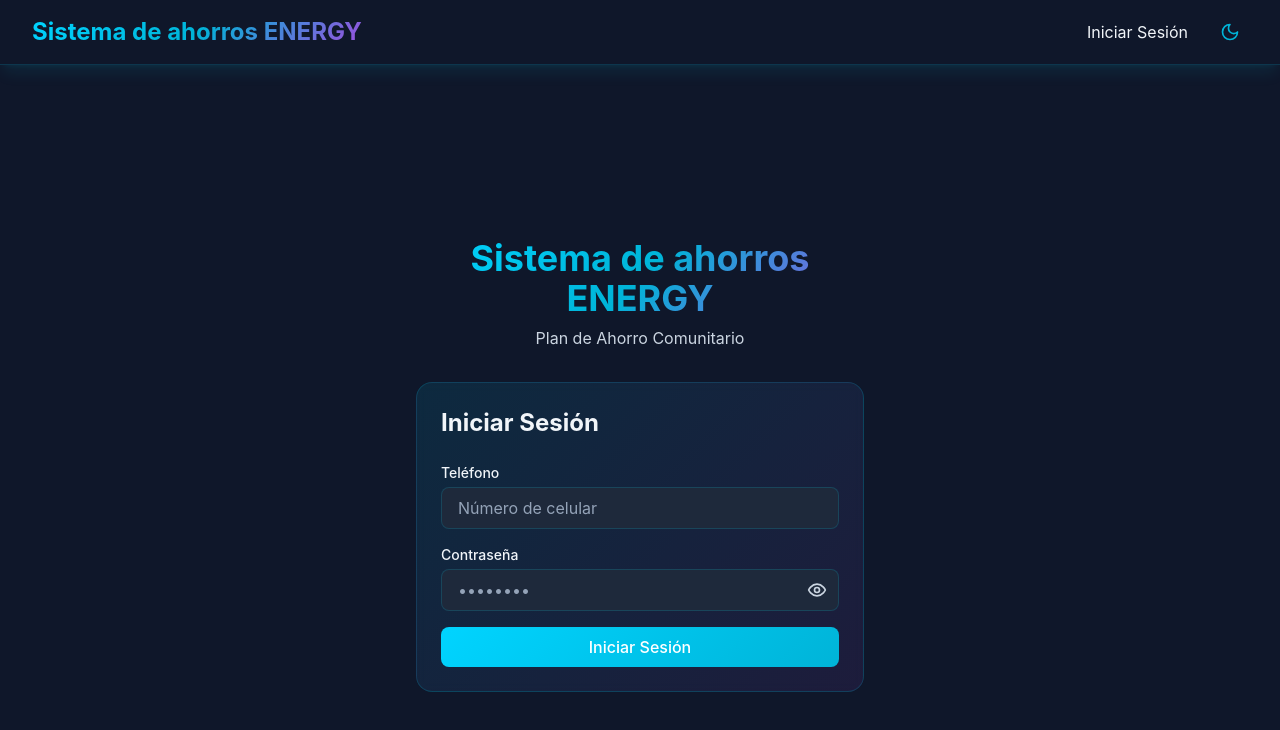
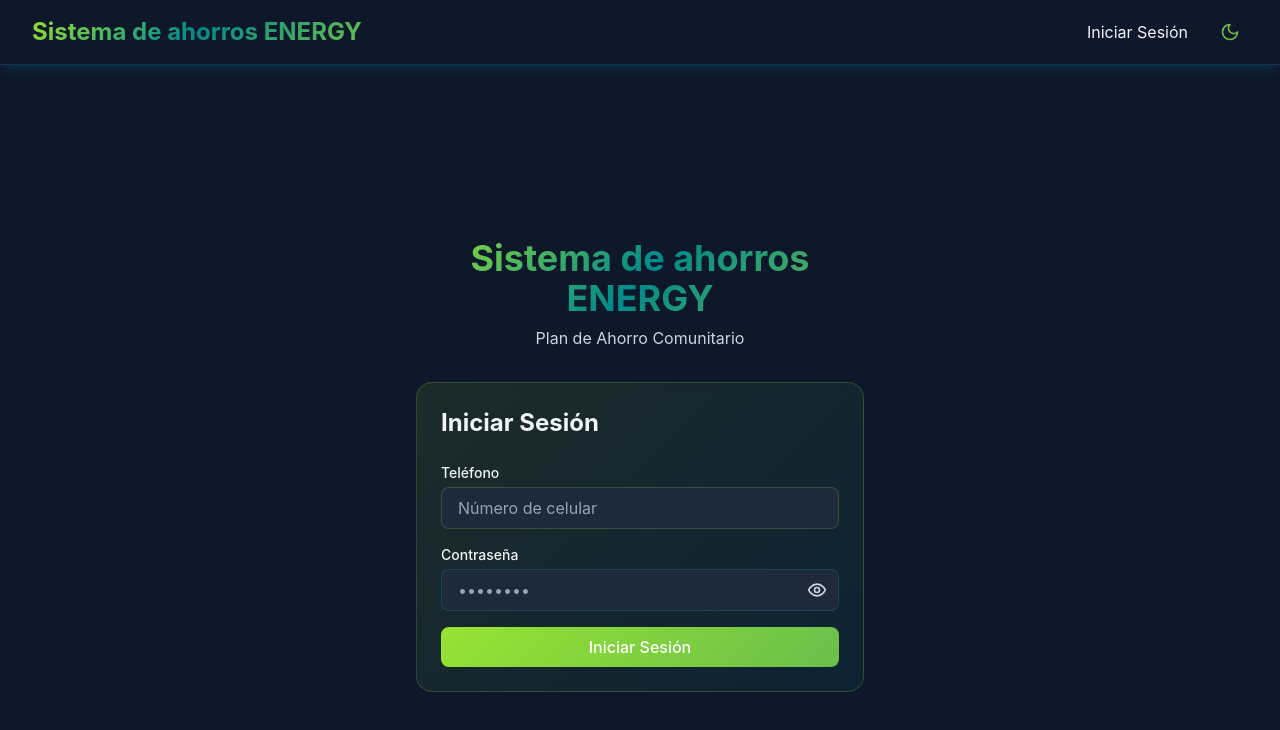
Before and after one commit to getc21/AhorrosKingdomFront, a Next.js app: page /login in a window 1280 px wide. Shown: the top 730 px of the page. Built offline with nearby package versions, Linux system fonts and the light colour scheme.

Commit message:
Update UI colors to lime/teal theme from Flutter design

```diff
--- a/src/pages/index.js
+++ b/src/pages/index.js
@@ -61,7 +61,7 @@ export default function HomePage() {
       </div>
 
       {/* Plans Section */}
-      <div className="bg-bg-card py-20 px-4 border-t border-cyan-500/20">
+      <div className="bg-bg-card py-20 px-4 border-t border-lime-400/20">
         <div className="max-w-6xl mx-auto">
           <h2 className="text-4xl font-bold text-center gradient-text mb-16">
             Planes Disponibles
@@ -69,7 +69,7 @@ export default function HomePage() {
 
           <div className="grid grid-cols-1 md:grid-cols-2 gap-8">
             {/* Plan 1 */}
-            <div className="card border-l-4 border-cyan-500 hover:border-l-primary transition-all duration-300">
+            <div className="card border-l-4 border-lime-400 hover:border-l-primary transition-all duration-300">
               <h3 className="text-2xl font-bold text-primary mb-2">🏕️ Campamento 2027</h3>
               <p className="text-text-secondary mb-4">
                 Ahorra para disfrutar del campamento comunitario del año 2027.
--- a/src/pages/login.js
+++ b/src/pages/login.js
@@ -55,7 +55,7 @@ export default function LoginPage() {
           <p className="text-text-secondary">Plan de Ahorro Comunitario</p>
         </div>
 
-        <div className="card bg-gradient-card border border-cyan-500/30">
+        <div className="card bg-gradient-card border border-lime-400/30">
           <h2 className="text-2xl font-bold text-text-primary mb-6">Iniciar Sesión</h2>
 
           {error && (
@@ -76,7 +76,7 @@ export default function LoginPage() {
                 onChange={handleChange}
                 placeholder="Número de celular"
                 required
-                className="w-full px-4 py-2 bg-bg-card border border-cyan-500/20 rounded-lg focus:outline-none focus:ring-2 focus:ring-primary text-text-primary placeholder-text-disabled"
+                className="w-full px-4 py-2 bg-bg-card border border-lime-400/20 rounded-lg focus:outline-none focus:ring-2 focus:ring-primary text-text-primary placeholder-text-disabled"
               />
             </div>
 
--- a/src/pages/ranking.js
+++ b/src/pages/ranking.js
@@ -142,7 +142,7 @@ export default function RankingPage() {
                       className={`border-b border-gray-200 dark:border-gray-700 transition-colors text-xs sm:text-sm ${
                         currentUserPosition === index
                           ? 'bg-accent/20 font-semibold'
-                          : 'hover:bg-cyan-500/10'
+                          : 'hover:bg-lime-500/10'
                       }`}
                     >
                       <td className="px-2 sm:px-4 py-2 sm:py-4 text-center">
--- a/src/pages/reportes.js
+++ b/src/pages/reportes.js
@@ -302,7 +302,7 @@ export default function ReportesPage() {
                 <div className="overflow-x-auto">
                   <table className="w-full text-sm">
                     <thead>
-                      <tr className="border-b-2 border-cyan-500/30 bg-cyan-500/5">
+                      <tr className="border-b-2 border-lime-400/30 bg-lime-500/5">
                         <th className="text-left py-3 px-4 font-bold text-primary">Evento</th>
                         <th className="text-center py-3 px-4 font-bold text-primary">Depósitos</th>
                         <th className="text-center py-3 px-4 font-bold text-primary">Usuarios</th>
@@ -314,7 +314,7 @@ export default function ReportesPage() {
                       {reportData.eventData.map((event, index) => {
                         const progress = event.goal > 0 ? ((event.totalSaved / event.goal) * 100).toFixed(2) : 0;
                         return (
-                          <tr key={index} className="border-b border-cyan-500/20 hover:bg-cyan-500/10 transition-colors duration-200">
+                          <tr key={index} className="border-b border-lime-400/20 hover:bg-lime-500/10 transition-colors duration-200">
                             <td className="py-3 px-4 font-medium text-text-primary">{event.name}</td>
                             <td className="text-center py-3 px-4 text-secondary font-semibold">{event.deposits}</td>
                             <td className="text-center py-3 px-4 text-primary font-semibold">{event.uniqueUsers}</td>
@@ -334,7 +334,7 @@ export default function ReportesPage() {
                         );
                       })}
                       {/* Row with totals */}
-                      <tr className="border-t-2 border-cyan-500/30 bg-cyan-500/5 font-bold">
+                      <tr className="border-t-2 border-lime-400/30 bg-lime-500/5 font-bold">
                         <td className="py-3 px-4 text-primary">TOTAL DEL SISTEMA</td>
                         <td className="text-center py-3 px-4 text-secondary">{reportData.totalDeposits}</td>
                         <td className="text-center py-3 px-4 text-primary">{reportData.totalUsers}</td>
--- a/src/styles/globals.css
+++ b/src/styles/globals.css
@@ -40,11 +40,11 @@ button {
 }
 
 .btn-primary {
-  @apply px-4 py-2 bg-gradient-btn text-white rounded-lg font-medium hover:shadow-lg hover:shadow-cyan-500/50 transition-all duration-300;
+  @apply px-4 py-2 bg-gradient-btn text-white rounded-lg font-medium hover:shadow-lg hover:shadow-lime-400/50 transition-all duration-300;
 }
 
 .btn-secondary {
-  @apply px-4 py-2 bg-secondary text-white rounded-lg font-medium hover:shadow-lg hover:shadow-blue-500/50 transition-all duration-300;
+  @apply px-4 py-2 bg-secondary text-white rounded-lg font-medium hover:shadow-lg hover:shadow-green-500/50 transition-all duration-300;
 }
 
 .btn-outline {
@@ -52,7 +52,7 @@ button {
 }
 
 .card {
-  @apply bg-gradient-card border border-cyan-500/20 rounded-2xl backdrop-blur-sm p-6 hover:border-cyan-500/40 transition-all duration-300;
+  @apply bg-gradient-card border border-lime-400/20 rounded-2xl backdrop-blur-sm p-6 hover:border-lime-400/40 transition-all duration-300;
 }
 
 html.dark .card {
@@ -79,9 +79,9 @@ html.dark .card {
 
 /* Smooth shadow glow */
 .glow-cyan {
-  @apply shadow-lg shadow-cyan-500/50;
+  @apply shadow-lg shadow-lime-400/50;
 }
 
 .glow-accent {
-  @apply shadow-lg shadow-purple-500/50;
+  @apply shadow-lg shadow-teal-500/50;
 }
--- a/tailwind.config.js
+++ b/tailwind.config.js
@@ -9,9 +9,10 @@ module.exports = {
   theme: {
     extend: {
       colors: {
-        primary: '#00D4FF',
-        secondary: '#00B4D8',
-        accent: '#9D4EDD',
+        primary: '#97E332', // limeLight - Verde claro
+        secondary: '#6ABF4B', // greenMedium - Verde medio
+        accent: '#008A8A', // tealDark - Teal oscuro
+        'text-deep': '#006B76', // textDeepBlue - Azul profundo
         'bg-main': '#0F172A',
         'bg-card': '#1E293B',
         'bg-card-dark': '#0F1729',
@@ -20,9 +21,9 @@ module.exports = {
         'text-disabled': '#94A3B8',
       },
       backgroundImage: {
-        'gradient-hero': 'linear-gradient(135deg, #00D4FF 0%, #00B4D8 50%, #9D4EDD 100%)',
-        'gradient-card': 'linear-gradient(135deg, rgba(0, 212, 255, 0.1) 0%, rgba(157, 78, 221, 0.1) 100%)',
-        'gradient-btn': 'linear-gradient(135deg, #00D4FF 0%, #00B4D8 100%)',
+        'gradient-hero': 'linear-gradient(135deg, #97E332 0%, #008A8A 50%, #6ABF4B 100%)',
+        'gradient-card': 'linear-gradient(135deg, rgba(151, 227, 50, 0.1) 0%, rgba(0, 138, 138, 0.1) 100%)',
+        'gradient-btn': 'linear-gradient(135deg, #97E332 0%, #6ABF4B 100%)',
       },
     },
   },
```
Also changed, not shown: src/pages/depositos.js (+4 -4 lines), src/pages/usuarios.js (+11 -11 lines).
